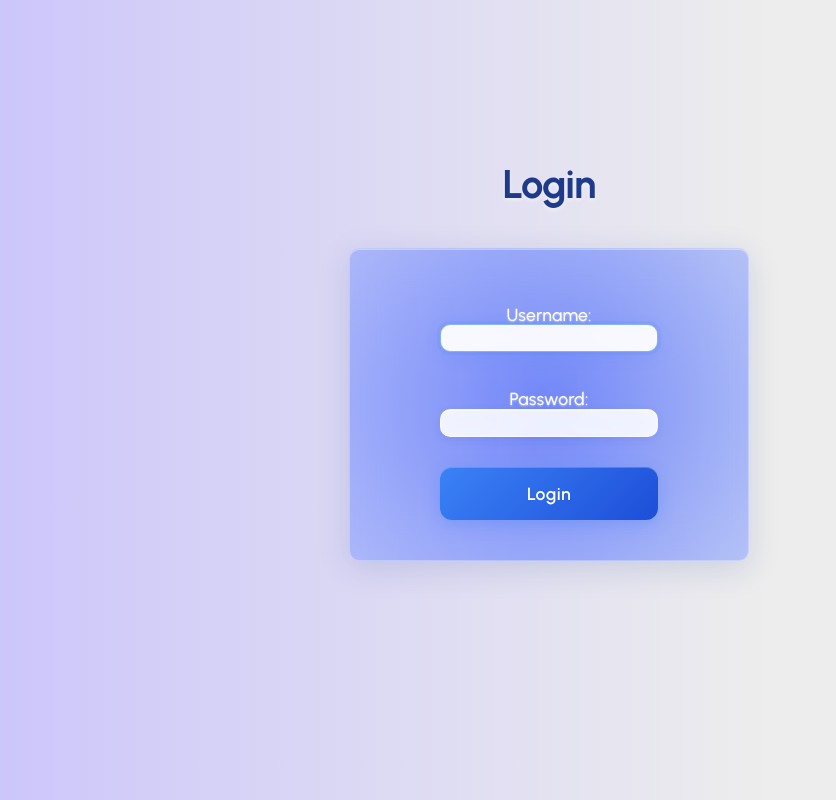
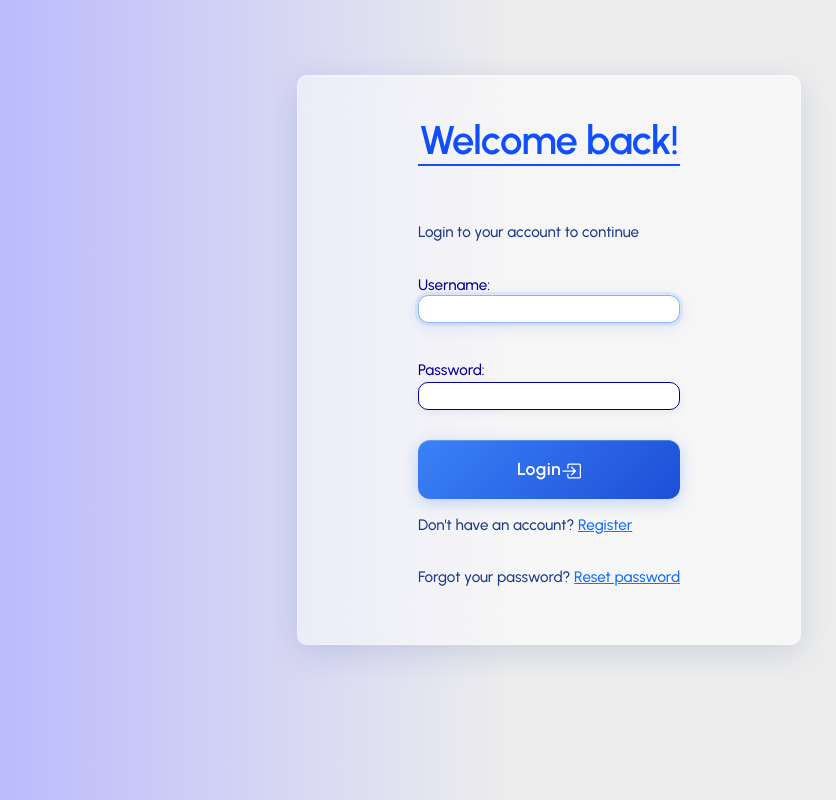
Before and after one commit to caveman01011/labspy, a Django app: page /users/auth/login/ in a window 1280 px wide. Shown: the whole page, without its empty margins (91-927 px from the left). Run offline with Django 5.2, Linux system fonts and the light colour scheme.

Commit message:
Style login page

```diff
--- a/labspy/users/models.py
+++ b/labspy/users/models.py
@@ -5,6 +5,7 @@ from django.contrib.auth.models import AbstractUser, BaseUserManager
 # Create your models here.
 class CustomUser(AbstractUser):
     phone_number = models.CharField(max_length=15, blank=True, null=True)
+    date_joined = models.DateTimeField(auto_now_add=True, null=True, blank=True)
 
 class CustomUserManager(BaseUserManager):
 
--- a/labspy/users/static/css/auth.css
+++ b/labspy/users/static/css/auth.css
@@ -8,7 +8,7 @@
 }
 
 body {
-    background: linear-gradient(90deg,rgba(200, 194, 252, 1) 0%, rgba(237, 237, 237, 1) 67%);
+    background: linear-gradient(90deg,rgba(0, 0, 255, 0.3) 0%, rgba(237, 237, 237, 1) 47%);
     min-height: 100vh;
     display: flex;
     flex-direction: column;
@@ -19,30 +19,16 @@ body {
 }
 
 
-.login-title {
-    text-align: center;
-    margin-top: 0;
-    margin-bottom: 40px;
-    font-size: 2.5rem;
-    font-weight: 700;
-    color: #1e3a8a;
-    text-shadow: 0 2px 4px rgba(255, 255, 255, 0.5);
-    letter-spacing: -0.02em;
-    position: relative;
-    z-index: 1;
-}
 
 .login-form {
     display: flex;
     flex-direction: column;
-    align-items: center;
     justify-content: center;
     width: 100%;
-    max-width: 400px;
-    padding: 40px 90px;
+    padding: 40px 120px;
     margin: 0 auto;
     margin-bottom: 10vh;
-    background: radial-gradient(circle,rgba(0, 43, 255, 0.5) 0%, rgba(125, 151, 255, 0.5) 100%);
+    background: rgba(255, 255, 255, 0.5);
     backdrop-filter: blur(20px);
     -webkit-backdrop-filter: blur(20px);
     border-radius: 10px;
@@ -56,16 +42,25 @@ body {
     height: auto;
 }
 
+
+.login-title {
+    text-align: center;
+    margin-top: 0;
+    margin-bottom: 40px;
+    font-size: 2.5rem;
+    font-weight: 550;
+    color: #104ffe;
+    text-shadow: 0 2px 4px rgba(255, 255, 255, 0.5);
+    letter-spacing: -0.02em;
+    position: relative;
+    z-index: 1;
+    border-bottom: 2px solid #104ffe;
+}
+
 /* Style for input labels */
 .login-form label {
     width: 100%;
-    text-align: center;
-    font-size: 1.1rem;
-    color: #ffffff;
-    margin-bottom: 12px;
-    margin-top: 15px;
-    margin-right: px;
-    letter-spacing: 0.01em;
+    color: rgb(0, 0, 150);
 }
 
 .login-form label:first-of-type {
@@ -78,7 +73,7 @@ body {
     margin-bottom: 5px;
     background: rgba(255, 255, 255, 0.9);
     backdrop-filter: blur(10px);
-    border: 1px solid rgba(255, 255, 255, 0.5);
+    border: 1px solid rgb(0, 0, 150);
     border-radius: 10px;
     font-size: 0.95rem;
     font-weight: 500;
@@ -187,7 +182,6 @@ body {
     }
 
     .login-form {
-        margin: 0 15px;
         padding: 30px 20px;
     }
 
--- a/labspy/users/templates/registration/layout.html
+++ b/labspy/users/templates/registration/layout.html
@@ -4,9 +4,10 @@
 <head>
     <meta charset="UTF-8">
     <meta name="viewport" content="width=device-width, initial-scale=1.0">
-    <title>{% block title %}{% endblock %}</title>
+    <title>{% block title %}{% endblock %} | LabSpy</title>
     <link rel="stylesheet" href="{% static 'css/auth.css' %}">
-    <link rel="icon" href="{% static 'images/favicon.ico' %}">
+    <link rel="icon" type="image/x-icon" href="{% static 'spy/labspy-logo.png' %}">
+    <link href="https://cdn.jsdelivr.net/npm/bootstrap@5.3.7/dist/css/bootstrap.min.css" rel="stylesheet" integrity="sha384-LN+7fdVzj6u52u30Kp6M/trliBMCMKTyK833zpbD+pXdCLuTusPj697FH4R/5mcr" crossorigin="anonymous">
 </head>
 <body>
     <main>
--- a/labspy/users/templates/registration/login.html
+++ b/labspy/users/templates/registration/login.html
@@ -3,10 +3,13 @@
 {% block title %}Login{% endblock %}
 
 {% block body %}
-<h2 class="login-title">Login</h2>
 <form method="post" class="login-form">
+    <h3 class="login-title">Welcome back!</h3>
+    <p>Login to your account to continue</p>
     {% csrf_token %}
     {{ form.as_p }}
-    <button type="submit">Login</button>
+    <button type="submit">Login<svg xmlns="http://www.w3.org/2000/svg" width="20" height="20" fill="currentColor" class="bi bi-box-arrow-in-right" viewBox="0 0 16 16"><path fill-rule="evenodd" d="M6 3.5a.5.5 0 0 1 .5-.5h8a.5.5 0 0 1 .5.5v9a.5.5 0 0 1-.5.5h-8a.5.5 0 0 1-.5-.5v-2a.5.5 0 0 0-1 0v2A1.5 1.5 0 0 0 6.5 14h8a1.5 1.5 0 0 0 1.5-1.5v-9A1.5 1.5 0 0 0 14.5 2h-8A1.5 1.5 0 0 0 5 3.5v2a.5.5 0 0 0 1 0z"/><path fill-rule="evenodd" d="M11.854 8.354a.5.5 0 0 0 0-.708l-3-3a.5.5 0 1 0-.708.708L10.293 7.5H1.5a.5.5 0 0 0 0 1h8.793l-2.147 2.146a.5.5 0 0 0 .708.708z"/></svg></button>
+    <p>Don't have an account? <a href="">Register</a></p>
+    <p>Forgot your password? <a href="">Reset password</a></p>
 </form>
 {% endblock %}
--- a/labspy/users/templates/users/home.html
+++ b/labspy/users/templates/users/home.html
@@ -4,4 +4,5 @@
 
 {% block body %}
 <h1>Welcome! {{ user.username }}, this is the home page</h1>
+<button class="btn btn-danger" onclick="window.location.href='{% url 'users:logout' %}'">Logout</button>
 {% endblock %}
--- a/labspy/users/urls.py
+++ b/labspy/users/urls.py
@@ -6,5 +6,6 @@ app_name = 'users'
 urlpatterns = [
     path('auth/', include('django.contrib.auth.urls')),
     path('home/', views.home, name='home'),
-    #path('non-authenticated/', views.non_authenticated, name='non_authenticated'),
+    path('register/', views.register, name='register'),
+    path('non-authenticated/', views.non_authenticated, name='non_authenticated'),
 ]
```
Also changed, not shown: labspy/users/forms.py (added, +20 -0 lines), labspy/users/templates/registration/register.html (added, +11 -0 lines), labspy/users/views.py (+17 -0 lines), labspy/db.sqlite3, labspy/spy/views.py (line endings or trailing spaces), labspy/users/migrations/0002_alter_customuser_date_joined.py (added), labspy/users/static/images/labspy-logo.png (renamed from labspy/spy/static/spy/labspy-logo.png).
